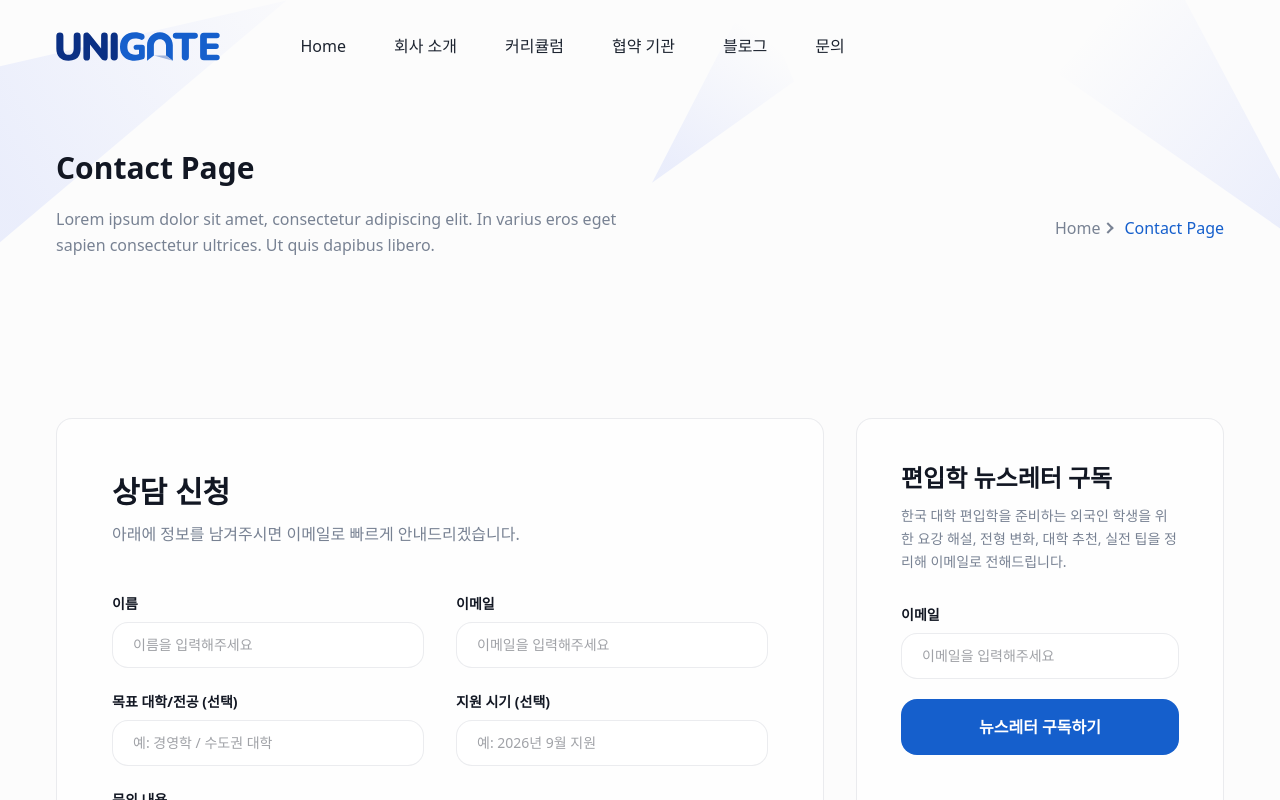
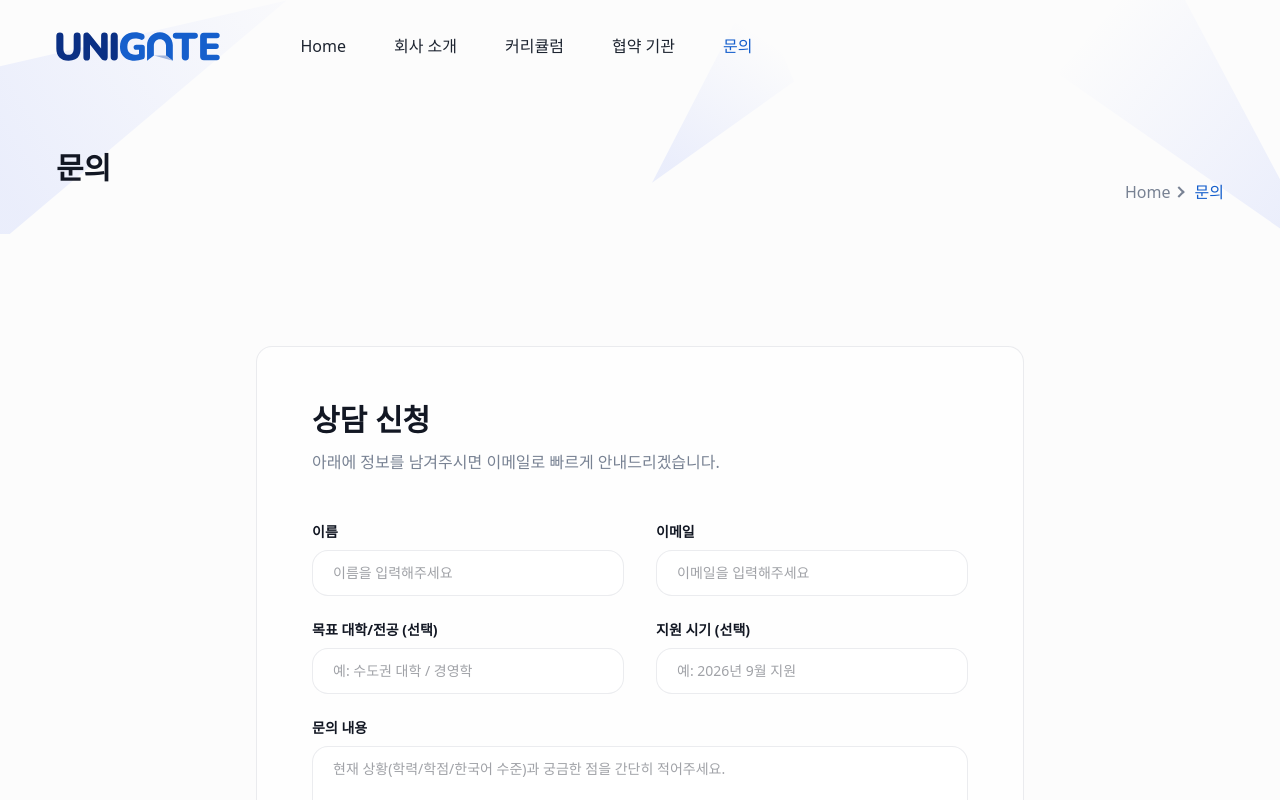
Before and after one commit to jaeminahn/unigate, a Next.js app: page /contact in a window 1280 px wide. Shown: the top 800 px of the page. Built offline with nearby package versions, Linux system fonts and the light colour scheme; a web font is replaced by a local one.

Commit message:
header and footer

```diff
--- a/src/app/contact/page.tsx
+++ b/src/app/contact/page.tsx
@@ -1,22 +1,17 @@
 import Breadcrumb from "@/components/Common/Breadcrumb";
 import Contact from "@/components/Contact";
-
 import { Metadata } from "next";
 
 export const metadata: Metadata = {
-  title: "Contact Page | Free Next.js Template for Startup and SaaS",
-  description: "This is Contact Page for Startup Nextjs Template",
-  // other metadata
+  title: "UNIGATE - 상담 신청",
+  description:
+    "UNIGATE 상담 신청 페이지입니다. 정보를 남겨주시면 이메일로 빠르게 안내드리겠습니다.",
 };
 
 const ContactPage = () => {
   return (
     <>
-      <Breadcrumb
-        pageName="Contact Page"
-        description="Lorem ipsum dolor sit amet, consectetur adipiscing elit. In varius eros eget sapien consectetur ultrices. Ut quis dapibus libero."
-      />
-
+      <Breadcrumb pageName="문의" description="" />
       <Contact />
     </>
   );
--- a/src/app/page.tsx
+++ b/src/app/page.tsx
@@ -22,13 +22,13 @@ export default function Home() {
     <>
       <ScrollUp />
       <Hero />
-      <Brands />
+      {/*<Brands />*/}
       <Features />
-      <Video />
+      {/*<Video />*/}
       <AboutSectionOne />
       <AboutSectionTwo />
       <Pricing />
-      <Blog />
+      {/*<Blog />*/}
       <Contact />
     </>
   );
--- a/src/components/About/AboutSectionOne.tsx
+++ b/src/components/About/AboutSectionOne.tsx
@@ -104,7 +104,7 @@ const AboutSectionOne = () => {
                         TOPIK II
                       </span>
                       <span className="text-body-color/60 text-xs font-medium">
-                        Notes
+                        Extras
                       </span>
                     </div>
                     <p className="text-dark mb-2 text-base font-semibold dark:text-white">
@@ -122,7 +122,7 @@ const AboutSectionOne = () => {
                         TOPIK II
                       </span>
                       <span className="text-body-color/60 text-xs font-medium">
-                        Writing Notes
+                        Extras
                       </span>
                     </div>
                     <p className="text-dark mb-2 text-base font-semibold dark:text-white">
@@ -159,7 +159,7 @@ const AboutSectionOne = () => {
             <div className="w-full px-4 lg:w-1/2">
               <div className="relative mx-auto aspect-25/24 max-w-[600px] lg:mr-0">
                 <Image
-                  src="/images/about/textbook.png"
+                  src="/images/about/textbook.jpg"
                   alt="교재 미리보기"
                   fill
                   className="drop-shadow-three object-contain"
--- a/src/components/Contact/NewsLatterBox.tsx
+++ /dev/null
@@ -1,34 +0,0 @@
-const NewsLatterBox = () => {
-  return (
-    <div className="border-body-color/[.15] relative z-10 rounded-2xl border bg-white/60 p-8 transition hover:-translate-y-0.5 hover:shadow-lg sm:p-11 lg:p-8 xl:p-11">
-      <h3 className="mb-3 text-xl leading-tight font-bold text-black sm:text-2xl">
-        편입학 뉴스레터 구독
-      </h3>
-
-      <p className="border-body-color/25 text-body-color mb-8 text-sm leading-relaxed">
-        한국 대학 편입학을 준비하는 외국인 학생을 위한 요강 해설, 전형 변화, 대학
-        추천, 실전 팁을 정리해 이메일로 전해드립니다.
-      </p>
-
-      <div>
-        <label className="mb-2 block text-sm font-semibold text-black">
-          이메일
-        </label>
-        <input
-          type="email"
-          name="email"
-          placeholder="이메일을 입력해주세요"
-          className="border-body-color/[.15] focus:border-primary mb-5 w-full rounded-2xl border bg-white/70 px-5 py-3 text-sm text-black outline-hidden transition placeholder:text-black/40"
-        />
-
-        <input
-          type="submit"
-          value="뉴스레터 구독하기"
-          className="bg-primary hover:bg-primary/90 mb-4 flex w-full cursor-pointer items-center justify-center rounded-2xl px-9 py-4 text-base font-semibold text-white transition"
-        />
-      </div>
-    </div>
-  );
-};
-
-export default NewsLatterBox;
--- a/src/components/Contact/index.tsx
+++ b/src/components/Contact/index.tsx
@@ -1,10 +1,8 @@
-import NewsLatterBox from "./NewsLatterBox";
-
 const Contact = () => {
   return (
     <section id="contact" className="overflow-hidden py-16 md:py-20 lg:py-28">
       <div className="container">
-        <div className="-mx-4 flex flex-wrap items-start">
+        <div className="-mx-4 flex flex-wrap justify-center">
           <div className="w-full px-4 lg:w-7/12 xl:w-8/12">
             <div
               className="border-body-color/[.15] mb-12 rounded-2xl border bg-white/60 p-8 transition hover:-translate-y-0.5 hover:shadow-lg sm:p-[55px] lg:mb-5 lg:p-8 xl:p-[55px]"
@@ -65,7 +63,7 @@ const Contact = () => {
                       <input
                         id="target"
                         type="text"
-                        placeholder="예: 경영학 / 수도권 대학"
+                        placeholder="예: 수도권 대학 / 경영학"
                         className="border-body-color/[.15] focus:border-primary w-full rounded-2xl border bg-white/70 px-5 py-3 text-sm text-black outline-hidden transition placeholder:text-black/40"
                       />
                     </div>
@@ -107,6 +105,7 @@ const Contact = () => {
                   </div>
 
                   <div className="w-full px-4">
+                    <div className="flex justify-center">
                       <button
                         type="submit"
                         className="bg-primary hover:bg-primary/90 rounded-2xl px-9 py-4 text-base font-semibold text-white transition"
@@ -115,12 +114,9 @@ const Contact = () => {
                       </button>
                     </div>
                   </div>
+                </div>
               </form>
             </div>
-          </div>
-
-          <div className="w-full px-4 lg:w-5/12 xl:w-4/12">
-            <NewsLatterBox />
           </div>
         </div>
       </div>
--- a/src/components/Footer/index.tsx
+++ b/src/components/Footer/index.tsx
@@ -10,15 +10,18 @@ const Footer = () => {
     { title: "회사 소개", href: "/" },
     { title: "커리큘럼", href: "/" },
     { title: "협약 기관", href: "/" },
-    { title: "블로그", href: "/" },
-    { title: "문의", href: "/" },
+    { title: "문의", href: "/contact" },
   ];
 
   const social = [
     { label: "Instagram", href: "/", icon: Instagram },
     { label: "Naver Blog", href: "/", icon: NotebookPen },
     { label: "YouTube", href: "/", icon: Youtube },
-    { label: "LinkedIn", href: "/", icon: Linkedin },
+    {
+      label: "LinkedIn",
+      href: "https://linkedin.com/company/unigatekr",
+      icon: Linkedin,
+    },
   ];
 
   return (
--- a/src/components/Header/menuData.tsx
+++ b/src/components/Header/menuData.tsx
@@ -26,15 +26,9 @@ const menuData: Menu[] = [
     newTab: false,
   },
   {
-    id: 4,
-    title: "블로그",
-    path: "/",
-    newTab: false,
-  },
-  {
     id: 5,
     title: "문의",
-    path: "/",
+    path: "/contact",
     newTab: false,
   },
   /*
```
Also changed, not shown: public/images/about/textbook.jpg (added), public/images/about/textbook.png (deleted). Lines whose indentation alone changed are shown as unchanged.
